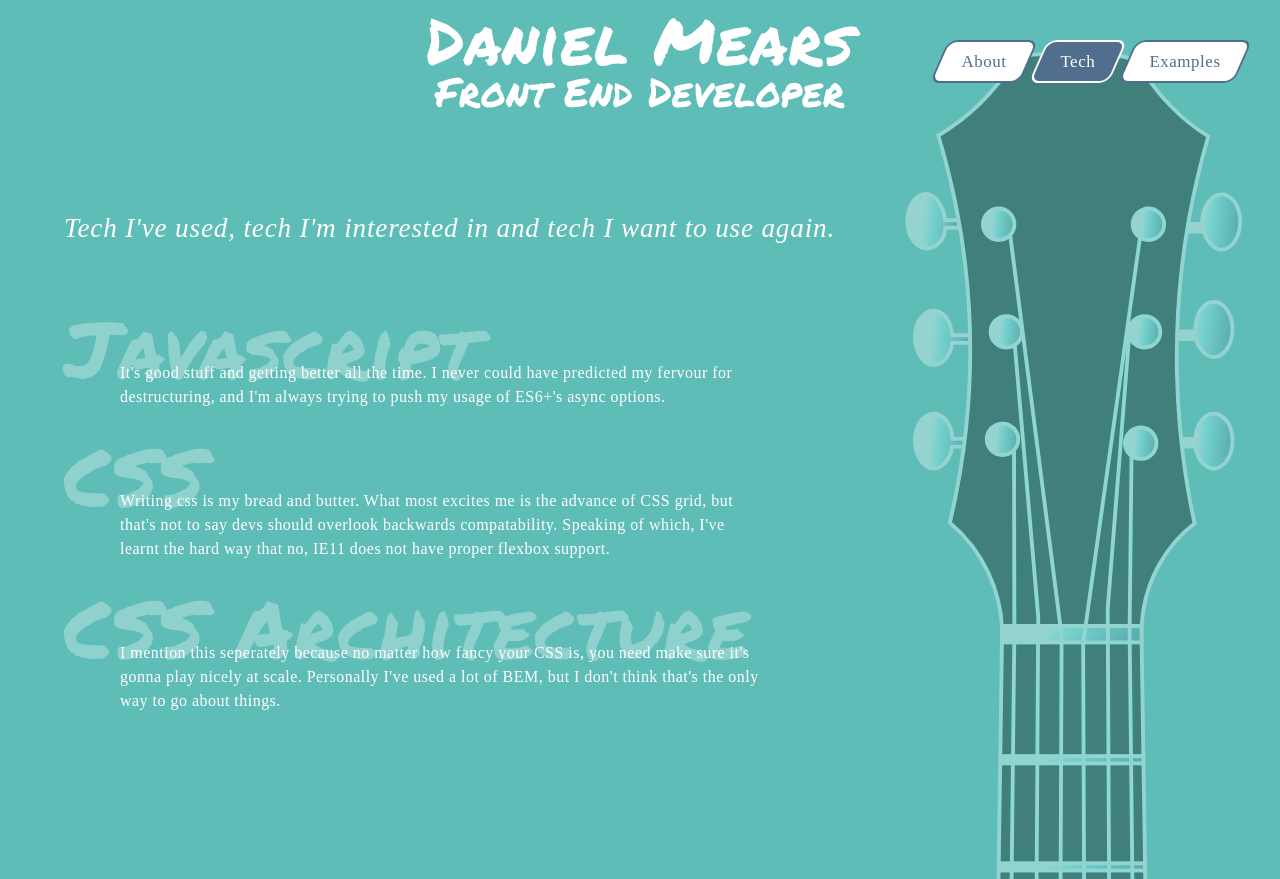
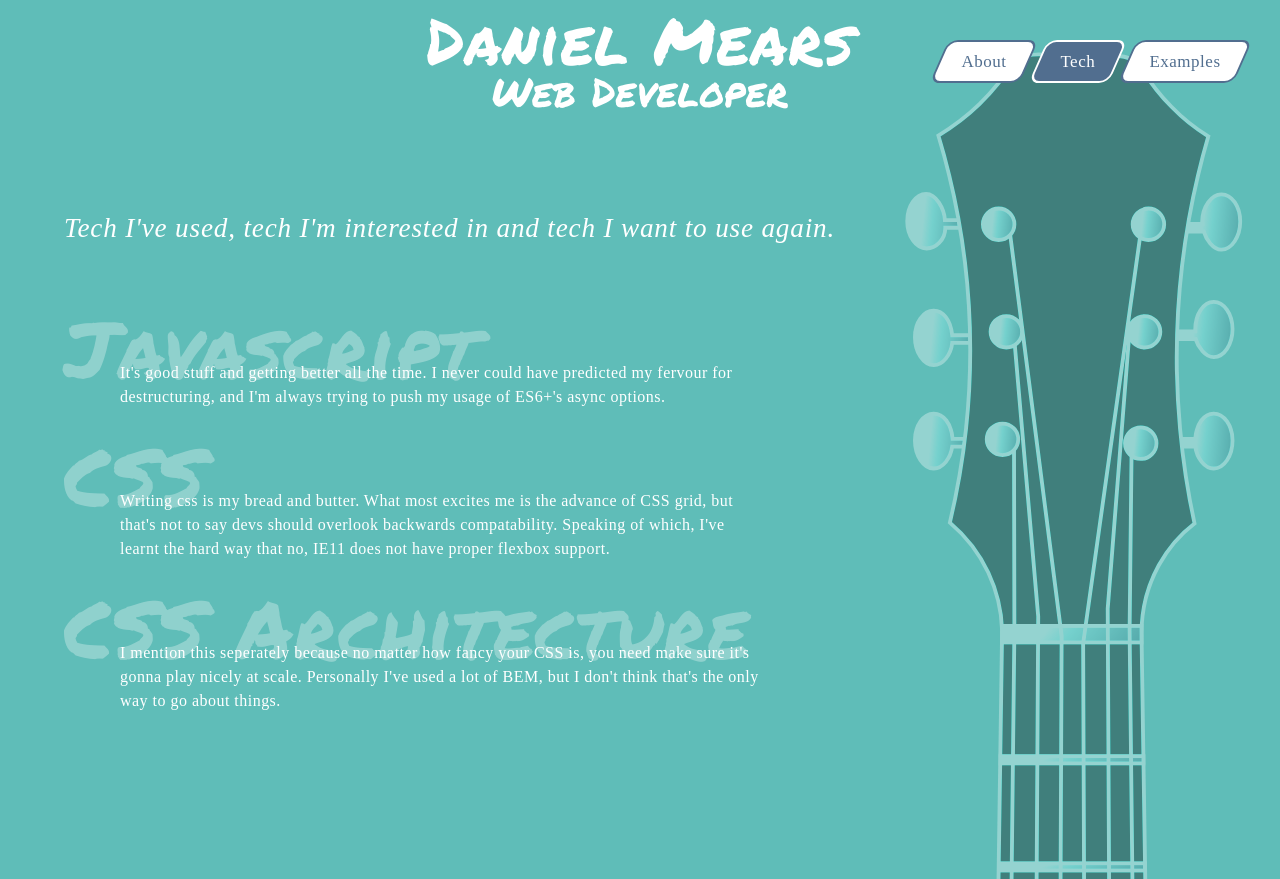
Before and after one commit to clockworkdaniel/daniel-mears-tech, a PHP site: page /tech.php in a window 1280 px wide. Shown: the top 879 px of the page. Run offline with PHP 8.4, Linux system fonts and the light colour scheme; some web fonts are replaced.

Commit message:
Front End to Web replace

```diff
--- a/example/amp-product-page/index.php
+++ b/example/amp-product-page/index.php
@@ -11,7 +11,7 @@
 
         <link rel="stylesheet" type="text/css" href="../../css/main.css" />
         <title>AMP Product Page – Daniel Mears – Web Developer</title>
-        <meta name="description" content="Daniel Mears is a creative Web Developer based in London. He is a specialist in complex Front End Javascript and CSS."/>
+        <meta name="description" content="Daniel Mears is a creative Web Developer based in London. He is a specialist in complex Web Javascript and CSS."/>
     </head>
     <body class="amp-product-page">
         <div class="fake-phone">
--- a/example/react-songwriter/index.php
+++ b/example/react-songwriter/index.php
@@ -9,8 +9,8 @@
         <link rel="icon" type="image/png" sizes="16x16" href="/favicon-16x16.png">
         <link rel="manifest" href="/manifest.json">
         <link href="index_bundle.css" rel="stylesheet">
-        <title>React Songwriter – Daniel Mears – Front End Developer</title>
-        <meta name="description" content="Daniel Mears is a creative Front End Developer based in London. He is a specialist in complex Front End Javascript and CSS."/>
+        <title>React Songwriter – Daniel Mears – Web Developer</title>
+        <meta name="description" content="Daniel Mears is a creative Web Developer based in London. He is a specialist in complex Web Javascript and CSS."/>
     </head>
     <body>
         <div id="app">
--- a/example/swipeable-cards/index.php
+++ b/example/swipeable-cards/index.php
@@ -10,8 +10,8 @@
         <link rel="manifest" href="/manifest.json">
 
         <link rel="stylesheet" type="text/css" href="css/main.css" />
-        <title>Swipeable Cards – Daniel Mears – Front End Developer</title>
-        <meta name="description" content="Daniel Mears is a creative Front End Developer based in London. He is a specialist in complex Front End Javascript and CSS."/>
+        <title>Swipeable Cards – Daniel Mears – Web Developer</title>
+        <meta name="description" content="Daniel Mears is a creative Web Developer based in London. He is a specialist in complex Web Javascript and CSS."/>
     </head>
     <body class="swipeable-cards">
 
--- a/example/warriors-quiz/index.php
+++ b/example/warriors-quiz/index.php
@@ -10,8 +10,8 @@
         <link rel="manifest" href="/manifest.json">
 
         <link rel="stylesheet" type="text/css" href="css/main.css" />
-        <title>Warriors Quiz – Daniel Mears – Front End Developer</title>
-        <meta name="description" content="Daniel Mears is a creative Front End Developer based in London. He is a specialist in complex Front End Javascript and CSS."/>
+        <title>Warriors Quiz – Daniel Mears – Web Developer</title>
+        <meta name="description" content="Daniel Mears is a creative Web Developer based in London. He is a specialist in complex Web Javascript and CSS."/>
     </head>
     <body class="warriors-quiz">
 
--- a/header.php
+++ b/header.php
@@ -19,7 +19,7 @@
         <script type="text/javascript" defer src="js/examples.js"></script>
         <link rel="stylesheet" type="text/css" href="css/main.css" />
         <title>Daniel Mears – Web Developer</title>
-        <meta name="description" content="Daniel Mears is a creative Web Developer based in London. He is a specialist in complex Front End Javascript and CSS."/>
+        <meta name="description" content="Daniel Mears is a creative Web Developer based in London. He is a specialist in complex Web Javascript and CSS."/>
     </head>
 
     <?php
@@ -133,7 +133,7 @@
         <header class="header">
             <div class="header__titles">
                 <h1 class="header__title">Daniel Mears</h1>
-                <h1 class="header__subtitle">Front End Developer</h1>
+                <h1 class="header__subtitle">Web Developer</h1>
             </div>
             <div class="header__color-wipe">
             </div>
```
